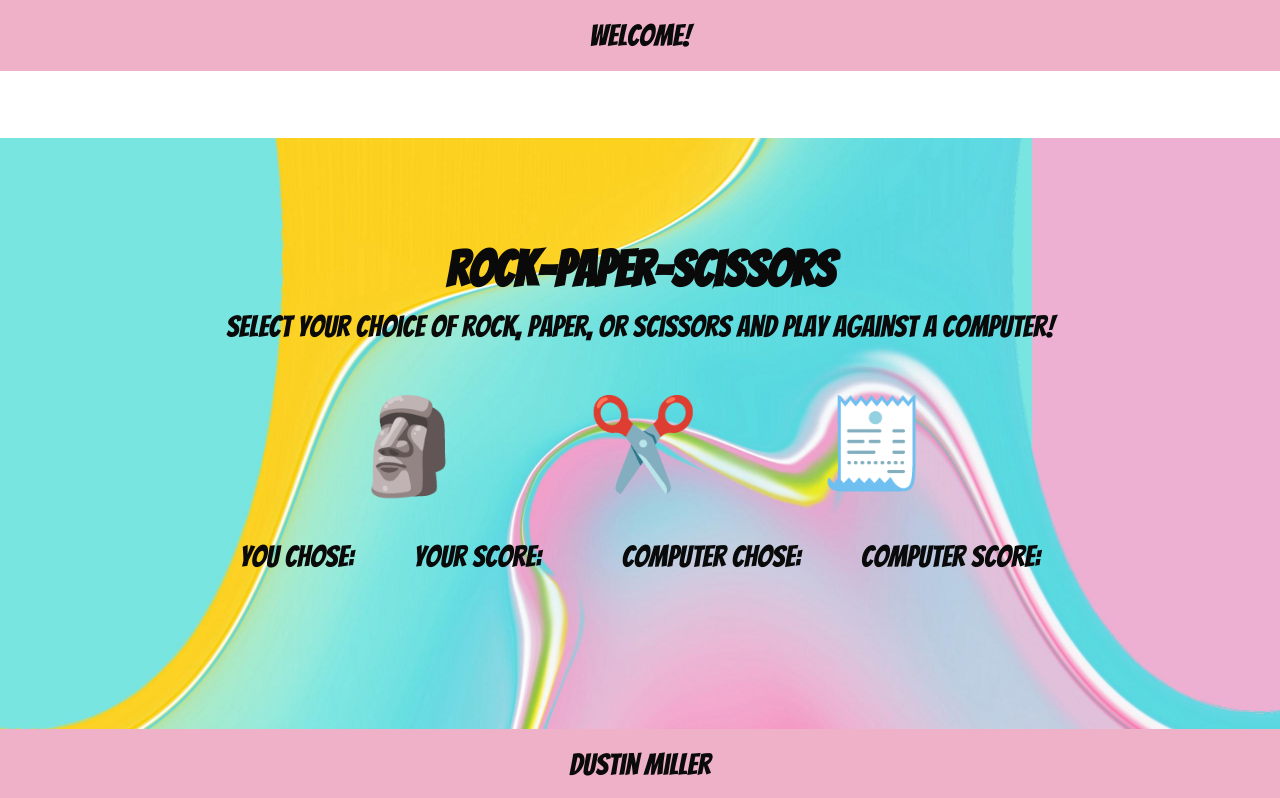
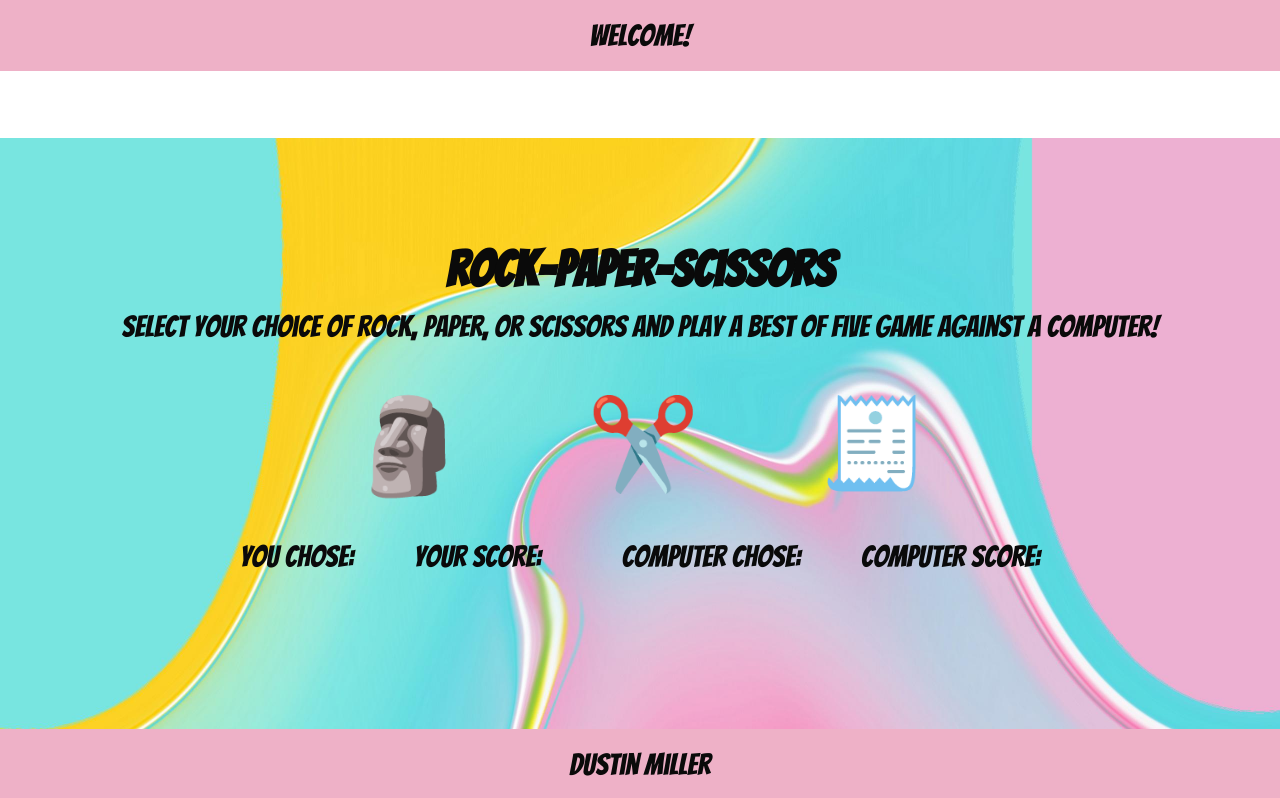
Before and after one commit to MrDustinMiller/rock-paper-scissors, a plain HTML site: page index.html in a window 1280 px wide. Shown: the top 798 px of the page. Drawn offline with Linux system fonts and the light colour scheme; some icons are missing; a web font is replaced by a local one.

Commit message:
update game description with # of rounds

```diff
--- a/index.html
+++ b/index.html
@@ -15,7 +15,7 @@
 
     <section id="game-details">
         <h1>Rock-Paper-Scissors</h1>
-        <p>Select your choice of rock, paper, or scissors and play against a computer!</p>
+        <p>Select your choice of rock, paper, or scissors and play a best of five game against a computer!</p>
         <p id="game-counter"></p>
 
         <div class="main-game-content">
```
